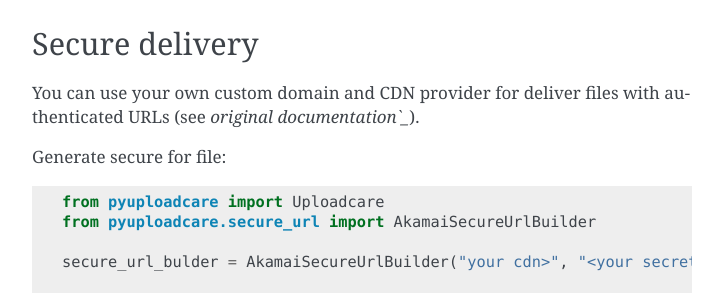
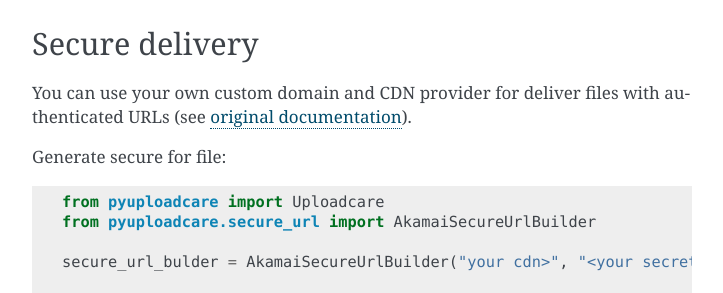
Before and after one commit to uploadcare/pyuploadcare, a Sphinx documentation site: the page built from docs/core_api.rst, in a window 1280 px wide and 900 px high, scrolled down 6056 px. Shown: the part 155-448 px from the top of the window, without its empty margins (388-1111 px from the left). Built offline with Sphinx 7.4.7, drawn with Linux system fonts in a browser that asks for light colours; pages that are not in the unit, such as notebooks, are missing from menus.

```diff
--- a/docs/core_api.rst
+++ b/docs/core_api.rst
@@ -280,7 +280,7 @@ Get project info::
 Secure delivery
 ---------------
 
-You can use your own custom domain and CDN provider for deliver files with authenticated URLs (see `original documentation`_`).
+You can use your own custom domain and CDN provider for deliver files with authenticated URLs (see `original documentation`_).
 
 Generate secure for file::
 
```
